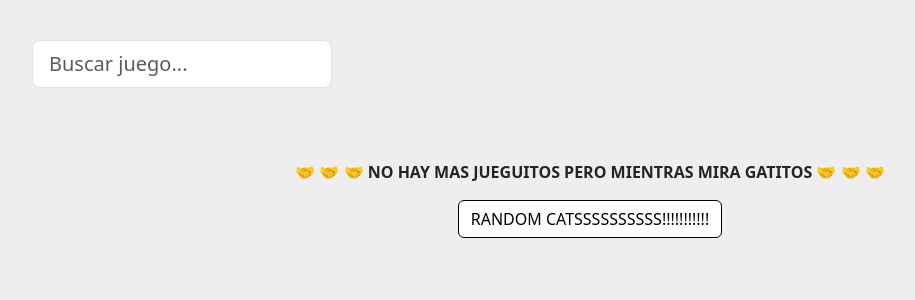
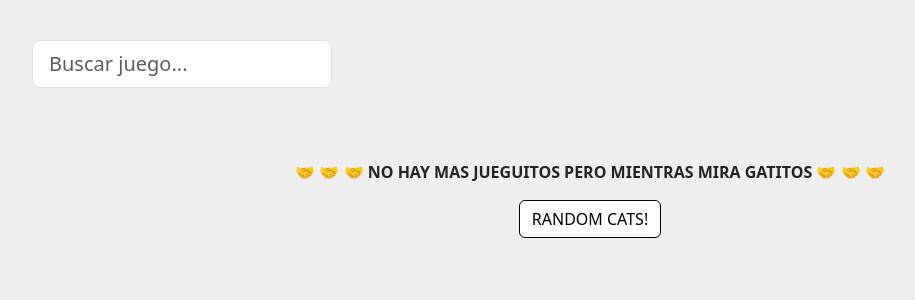
Before and after one commit to GwynbleiddOfR/gamestoreproject, a Django app: page / in a window 1280 px wide. Shown: the part 326-626 px from the top of the page, without its empty margins (50-965 px from the left). Run offline with Django 5.2, Linux system fonts and the light colour scheme; data that the repository does not hold is empty; some libraries are stand-ins or nearby versions; some web fonts are replaced.

Commit message:
Ajustes al index

```diff
--- a/gamewebstore/templates/gamewebstore/index.html
+++ b/gamewebstore/templates/gamewebstore/index.html
@@ -42,7 +42,7 @@
                 <div class="collection-list mt-4 row">
                     {% for j in juegos %}
                         <div class="col-md-6 col-lg-4 col-xl-3 p-2">
-                            <div class="collection-img position-relative">
+                            <div class="collection-img position-relative mt-3">
 
                                 <a href="{% url 'descriptionGame' j.id %}"><img src="{{j.foto_juego.url}}" class="w-100"></a>
                             </div>
@@ -64,7 +64,7 @@
                         <div class="text-center m-4">
                             <p class="fw-bold">&#129309; &#129309; &#129309; NO HAY MAS JUEGUITOS PERO MIENTRAS MIRA GATITOS &#129309; &#129309; &#129309;</p>
                             <a href="{% url 'gatoRandom' %}">
-                                <button class="btn btn-sucess">RANDOM CATSSSSSSSSSS!!!!!!!!!!!</button>
+                                <button class="btn btn-sucess">RANDOM CATS!</button>
                             </a>
                         </div>
                     </div>
```
